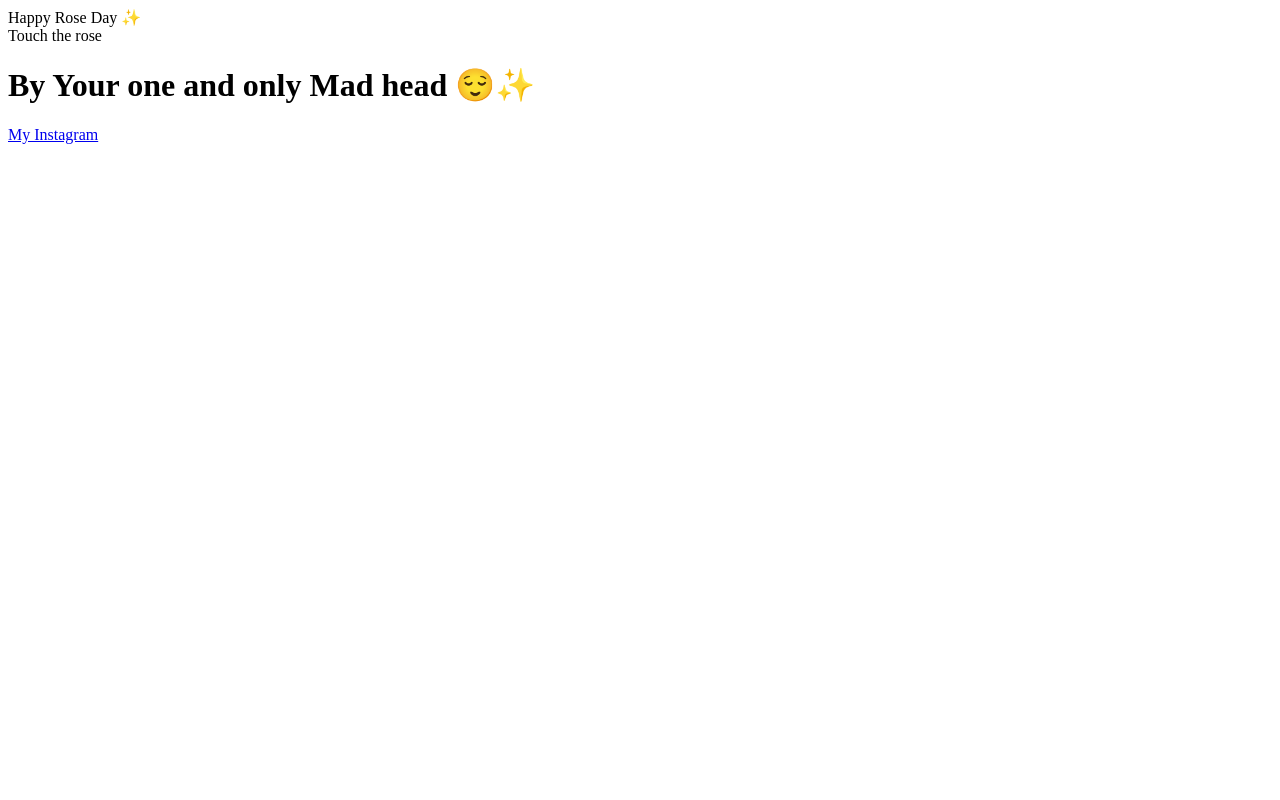
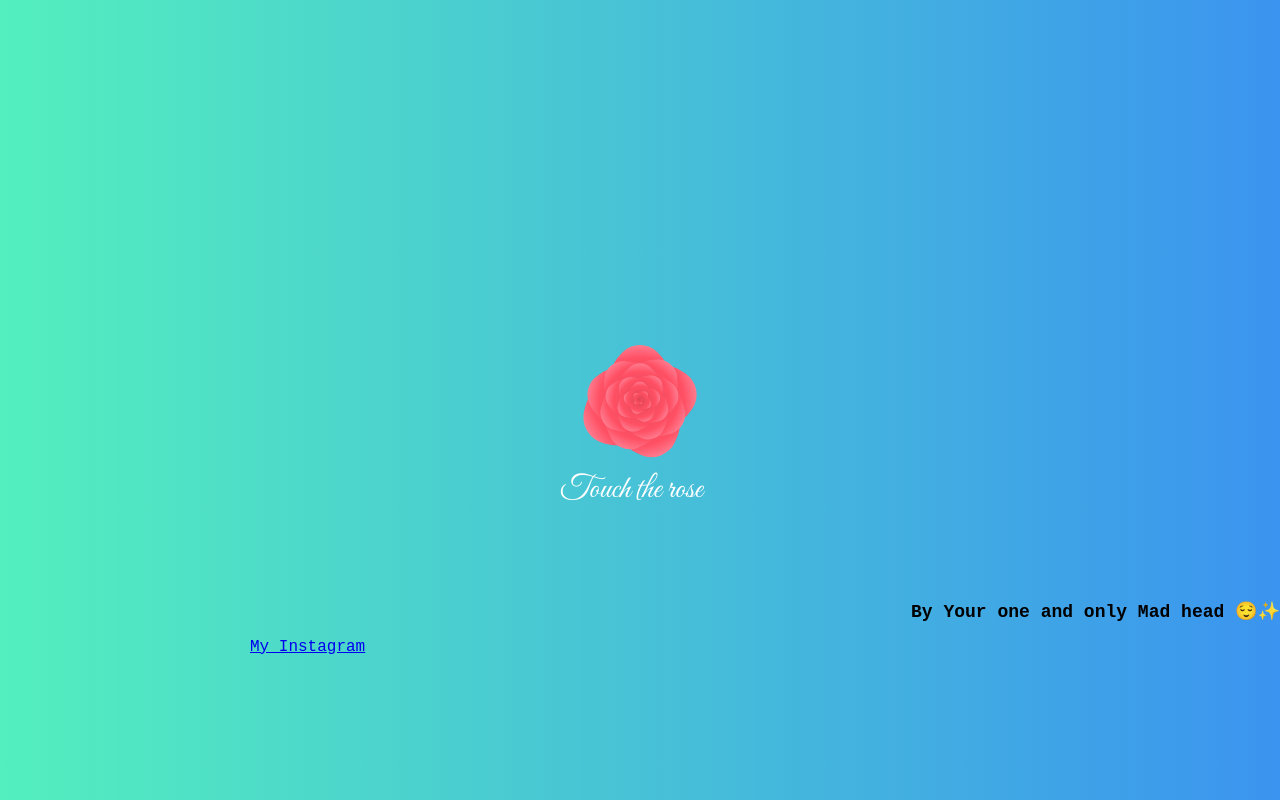
Before and after one commit to neelflash07/RoseDay.github.io, a plain HTML site: page index.html in a window 1280 px wide. Drawn offline with Linux system fonts and the light colour scheme.

Commit message:
Update index.html

```diff
--- a/index.html
+++ b/index.html
@@ -3,7 +3,7 @@
 <head>
     <meta charset="UTF-8">
     <meta name="viewport" content="width=device-width, initial-scale=1.0">
-    <link rel="stylesheet" href="./style.css">
+    <link rel="stylesheet" href="./web.css">
     <title>Hey Hey ✨</title>
     <link rel="icon" type="img/jpg" href="https://c4.wallpaperflare.com/wallpaper/812/187/770/kimi-no-na-wa-tachibana-taki-miyamizu-mitsuha-anime-wallpaper-preview.jpg">
 
```
